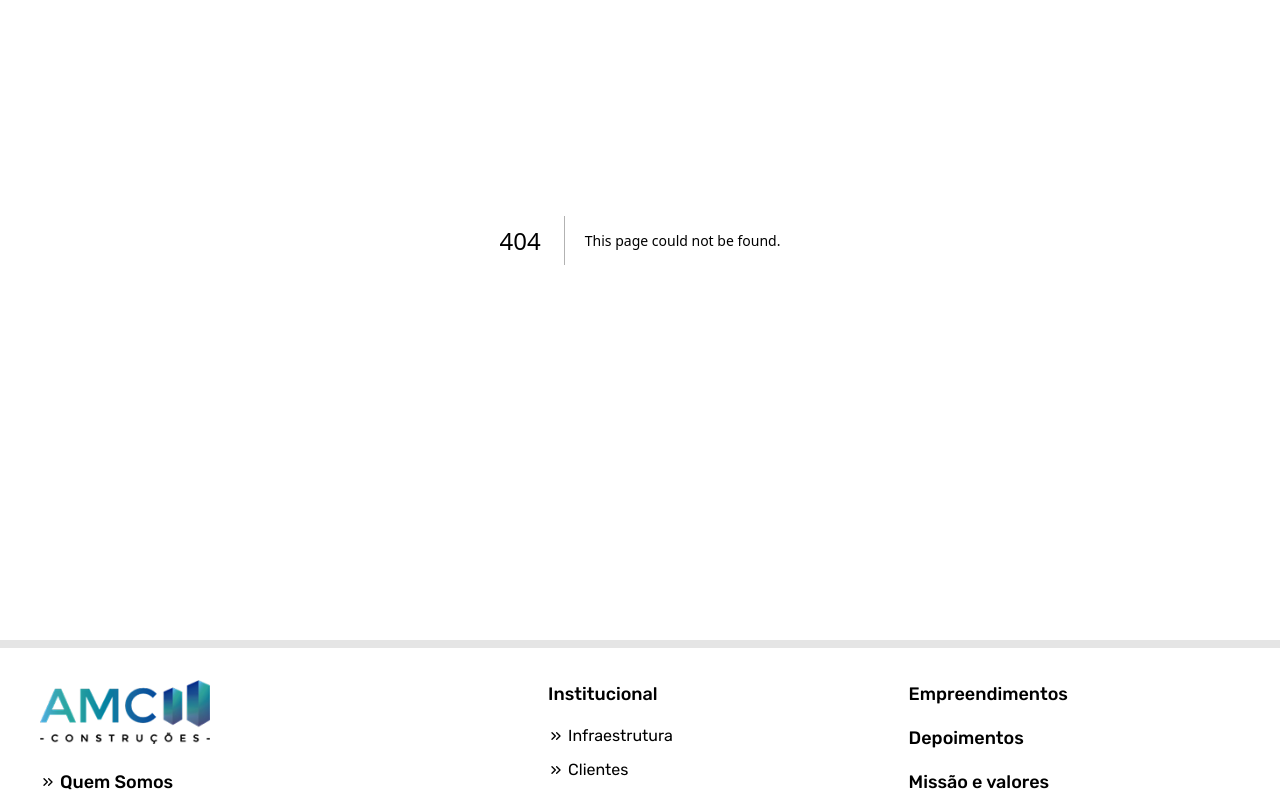
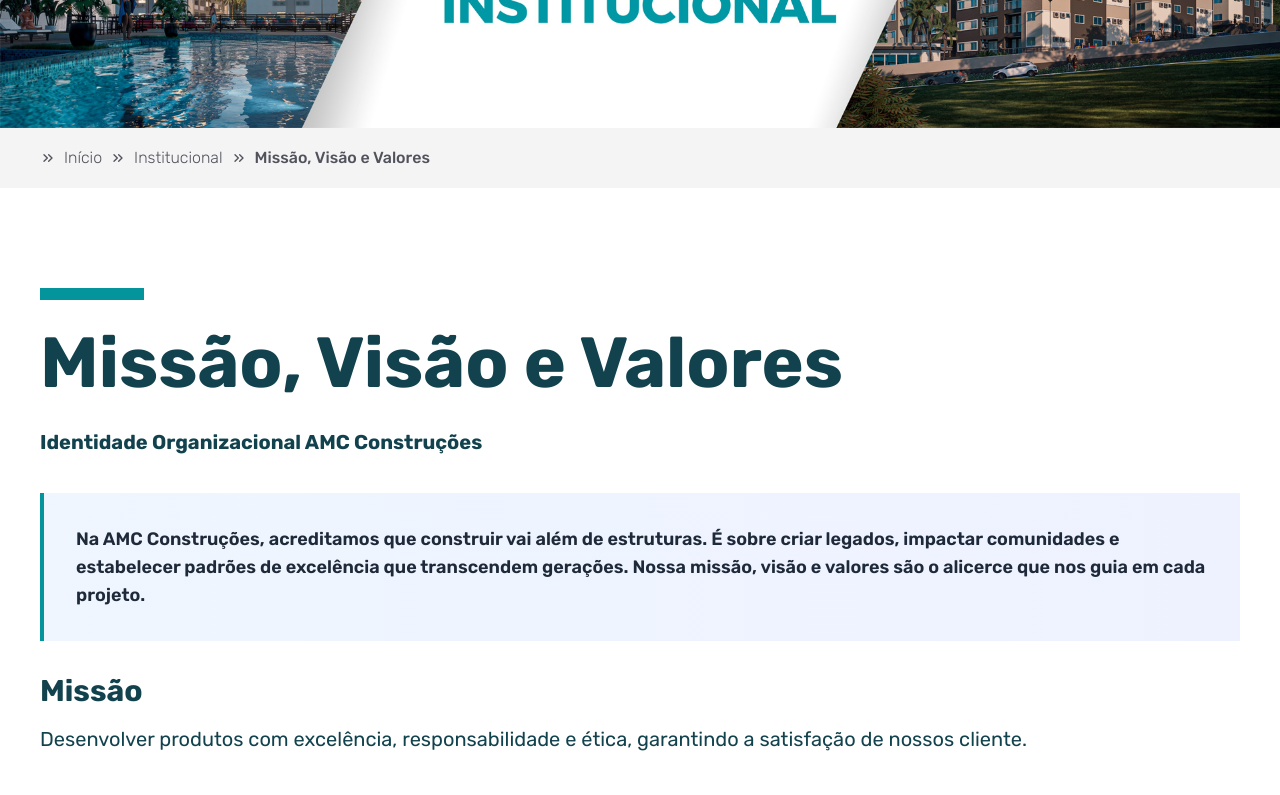
Before and after one commit to renzi-fidele-frontend/construtora-amc, a Next.js app: page /institucional/missao_visao_valores in a window 1280 px wide. Before the commit this address had no page. Shown: the part 500-1295 px from the top of the page. Built offline with nearby package versions, Linux system fonts and the light colour scheme.

Commit message:
feat: Implementando a página de missão, visão e valores da construtora

```diff
--- /dev/null
+++ b/app/institucional/missao_visao_valores/page.tsx
@@ -0,0 +1,84 @@
+import Container from "@/components/layout/Container";
+import Breadcrumb from "@/components/shared/Breadcrumb";
+import SectionIntro from "@/components/shared/SectionIntro";
+import Image from "next/image";
+
+const MissaoVissaoEValores = () => {
+   return (
+      <div>
+         {/* Banner do topo */}
+         <Image
+            width={1914}
+            height={431}
+            src="/img/banners/institucional.jpg"
+            alt="Banner ilustrando a capa da página de missão, visão e valores"
+         />
+         {/* Breadcrumb */}
+         <Breadcrumb
+            links={[
+               { titulo: "Início", href: "/" },
+               { titulo: "Institucional", href: "#" },
+               { titulo: "Missão, Visão e Valores", href: "/institucional/missao_visao_valores", ativo: true },
+            ]}
+         />
+         <section>
+            <Container className="py-25">
+               <SectionIntro
+                  className="items-start! mb-2! [&_p]:font-bold"
+                  titulo="Missão, Visão e Valores"
+                  descricao="Identidade Organizacional AMC Construções"
+               />
+
+               {/* Conteúdo */}
+               <div className="mt-9 space-y-16 [&_h3]:text-3xl [&_h3]:font-bold [&_h3]:mb-4 text-xl">
+                  <div className="bg-linear-to-r from-blue-50 to-indigo-50 p-8 rounded-lg mb-8 border-l-4 border-theme2">
+                     <p className="text-lg text-gray-800 font-semibold">
+                        Na AMC Construções, acreditamos que construir vai além de estruturas. É sobre criar legados, impactar comunidades e
+                        estabelecer padrões de excelência que transcendem gerações. Nossa missão, visão e valores são o alicerce que nos guia em
+                        cada projeto.
+                     </p>
+                  </div>
+                  {/* Missão */}
+                  <div>
+                     <h3>Missão</h3>
+                     <p>Desenvolver produtos com excelência, responsabilidade e ética, garantindo a satisfação de nossos cliente.</p>
+                  </div>
+
+                  {/* Visão */}
+                  <div>
+                     <h3>Visão</h3>
+                     <p>
+                        Estar entre as principais Construtoras do Brasil em 5 anos, trazendo sempre soluções inovadoras para o setor, entregando
+                        produtos com qualidade e rentabilidade para a empresa.
+                     </p>
+                  </div>
+
+                  {/* Valores */}
+                  <div>
+                     <h3>Valores</h3>
+                     <ul className="space-y-2 list-disc list-inside">
+                        <li>Atuação ética e transparente</li>
+                        <li>Respeito e valorização das pessoas</li>
+                        <li>Gestão ágil e compartilhada</li>
+                        <li>Excelência no serviço do cliente</li>
+                        <li>Responsabilidade com o meio ambiente e a comunidade</li>
+                        <li>Valorização da saúde e segurança</li>
+                        <li>Compromisso com resultados</li>
+                     </ul>
+                  </div>
+
+                  {/* Política de Qualidade */}
+                  <div>
+                     <h3>Política de Qualidade</h3>
+                     <p>
+                        Atuar buscando plena satisfação do cliente por meio da melhoria contínua no processo de qualidade e com nossos
+                        escritórios e canteiros de obras comprometidos com a sustentabilidade.
+                     </p>
+                  </div>
+               </div>
+            </Container>
+         </section>
+      </div>
+   );
+};
+export default MissaoVissaoEValores;
--- a/components/layout/Footer.tsx
+++ b/components/layout/Footer.tsx
@@ -24,40 +24,40 @@ const Footer = () => {
                   <Image width={170} height={64} src="/img/logo.png" alt="Logotipo do site" />
                   <div className="flex flex-col gap-2 text-lg font-medium mt-2">
                      <LinkComChevron texto="Quem Somos" link="/institucional/quem_somos" />
-                     <LinkComChevron texto="Missão e valores" link="/missao_e_valores" />
+                     <LinkComChevron texto="Missão e valores" link="/institucional/missao_visao_valores" />
                   </div>
                </div>
                {/* Coluna 2 */}
                <div>
                   <p className="font-medium">Institucional</p>
                   <nav className="flex flex-col gap-2.5 text-base">
-                     <LinkComChevron texto="Infraestrutura" link="/infraestrutura" />
-                     <LinkComChevron texto="Clientes" link="/clientes" />
-                     <LinkComChevron texto="Contato" link="/contato" />
+                     <LinkComChevron texto="Infraestrutura" link="/institucional/infraestrutura" />
+                     <LinkComChevron texto="Clientes" link="/institucional/clientes" />
+                     <LinkComChevron texto="Contato" link="/institucional/ligamos_para_voce" />
                      <LinkComChevron texto="Política de Privacidade" link="/politica_de_privacidade" />
                   </nav>
                </div>
                {/* Coluna 3 */}
                <div className="font-medium">
-                  <Link href="#">Empreendimentos</Link>
-                  <Link href="#">Depoimentos</Link>
-                  <Link href="#">Missão e valores</Link>
-                  <Link href="#">
+                  <Link href="/empreendimentos">Empreendimentos</Link>
+                  <Link href="/depoimentos">Depoimentos</Link>
+                  <Link href="/institucional/missao_visao_valores">Missão e valores</Link>
+                  <Link href="/institucional/ligamos_para_voce">
                      <Btn className="px-2! py-2!">Fale conosco</Btn>
                   </Link>
                </div>
             </div>
             {/* Barra azul */}
             <div className="grid grid-cols-3 *:flex *:flex-col *:gap-4 *:pt-6 *:pb-9 *:px-8 text-white font-black tracking-wider text-2xl mt-7 *:hover:[&_svg]:animate-bounce *:hover:border-x">
-               <Link className="bg-[#0CA5AD]" href="#">
+               <Link className="bg-[#0CA5AD]" href="/blog">
                   <Calendar className="size-8" />
                   <p>BLOG</p>
                </Link>
-               <Link className="bg-theme2" href="#">
+               <Link className="bg-theme2" href="https://api.whatsapp.com/send?phone=5547991520164" target="_blank">
                   <MessageSquareText className="size-8" />
                   <p>WHATSAPP</p>
                </Link>
-               <Link className="bg-[#0CA5AD]" href="#">
+               <Link className="bg-[#0CA5AD]" href="/institucional/ligamos_para_voce">
                   <Phone className="size-8" />
                   <p>
                      <span className="font-normal text-xl">LIGAMOS</span>
```
